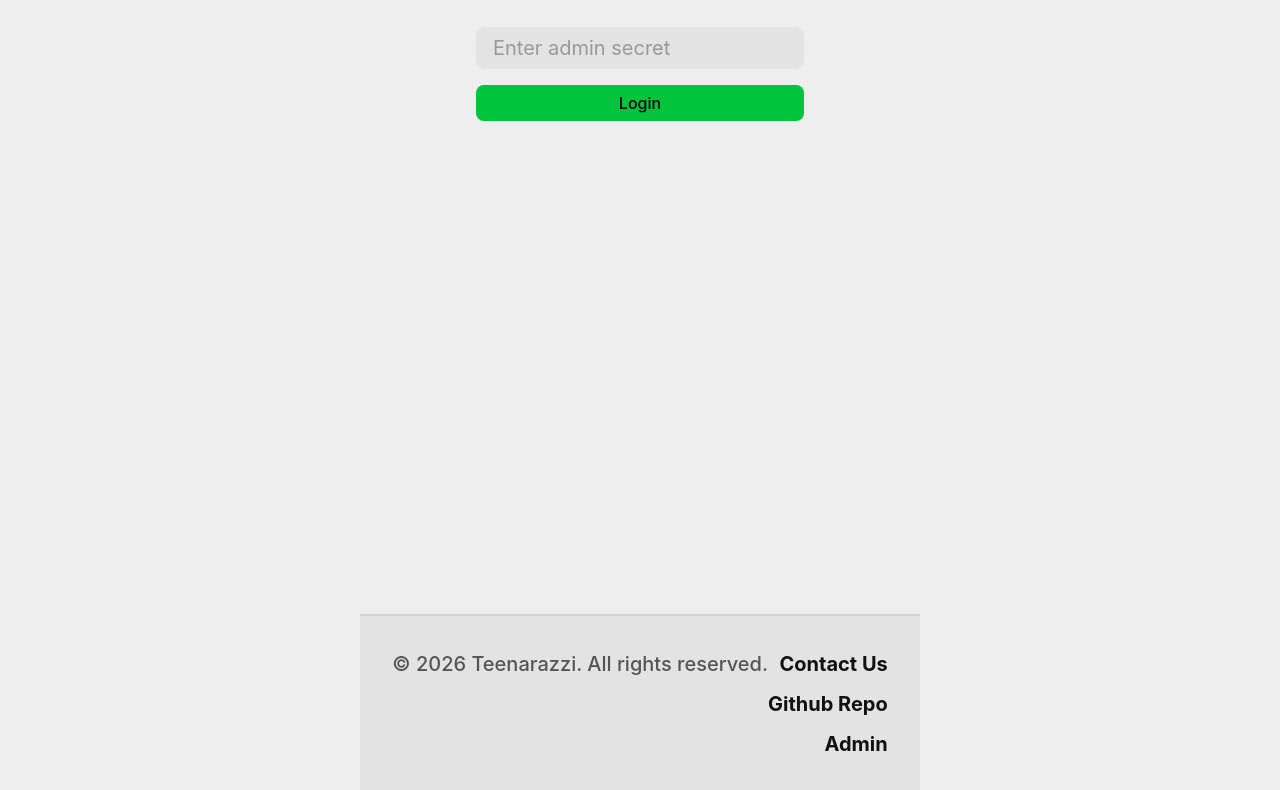
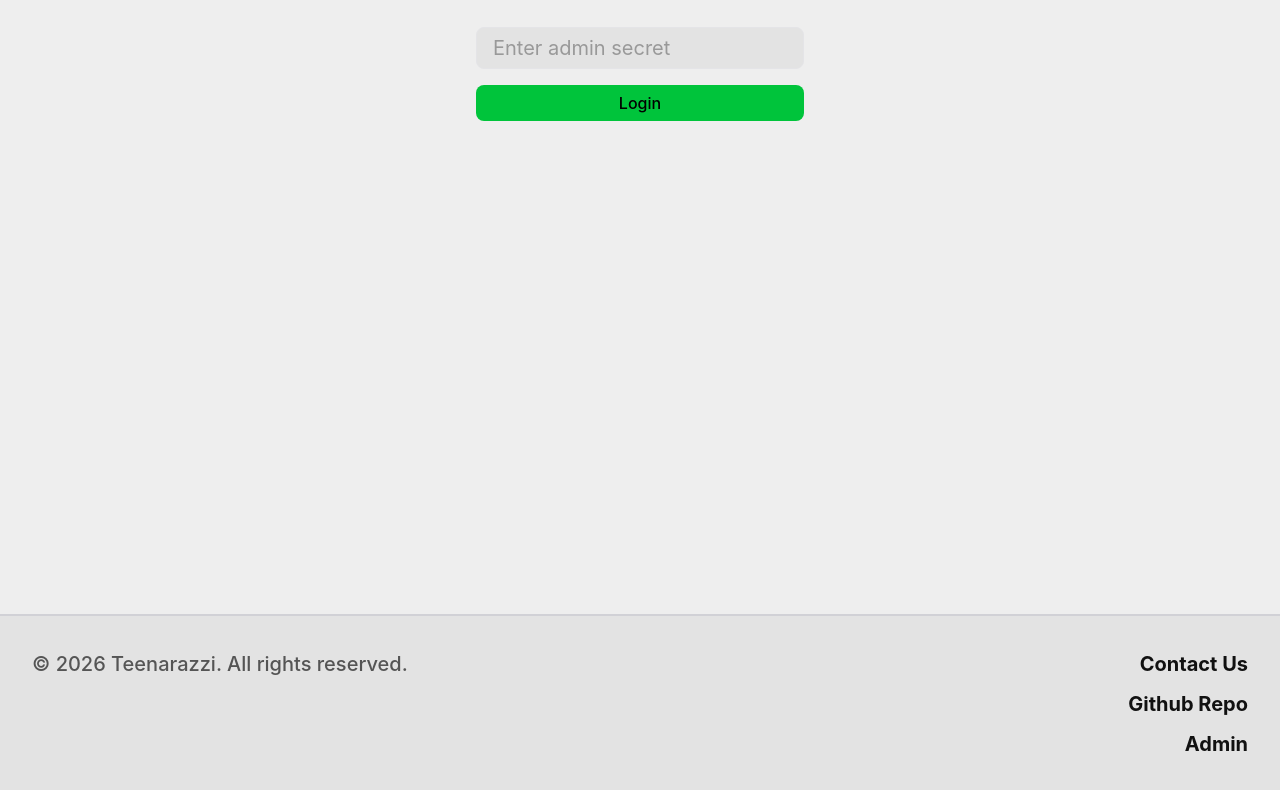
Before and after one commit to LegoLandon7/teenarazziSite, a React (Vite) app in the folder frontend/: page /admin in a window 1280 px wide. Shown: the part 258-1048 px from the top of the page. Built offline with nearby package versions, Linux system fonts and the light colour scheme.

Commit message:
fixed footer width shrinking

```diff
--- a/frontend/src/components/Footer.scss
+++ b/frontend/src/components/Footer.scss
@@ -1,5 +1,7 @@
 .site-footer {
     width: 100%;
+    position: absolute;
+    left: 0;
     padding: var(--space-lg);
     display: flex;
     align-items: flex-start;
```
